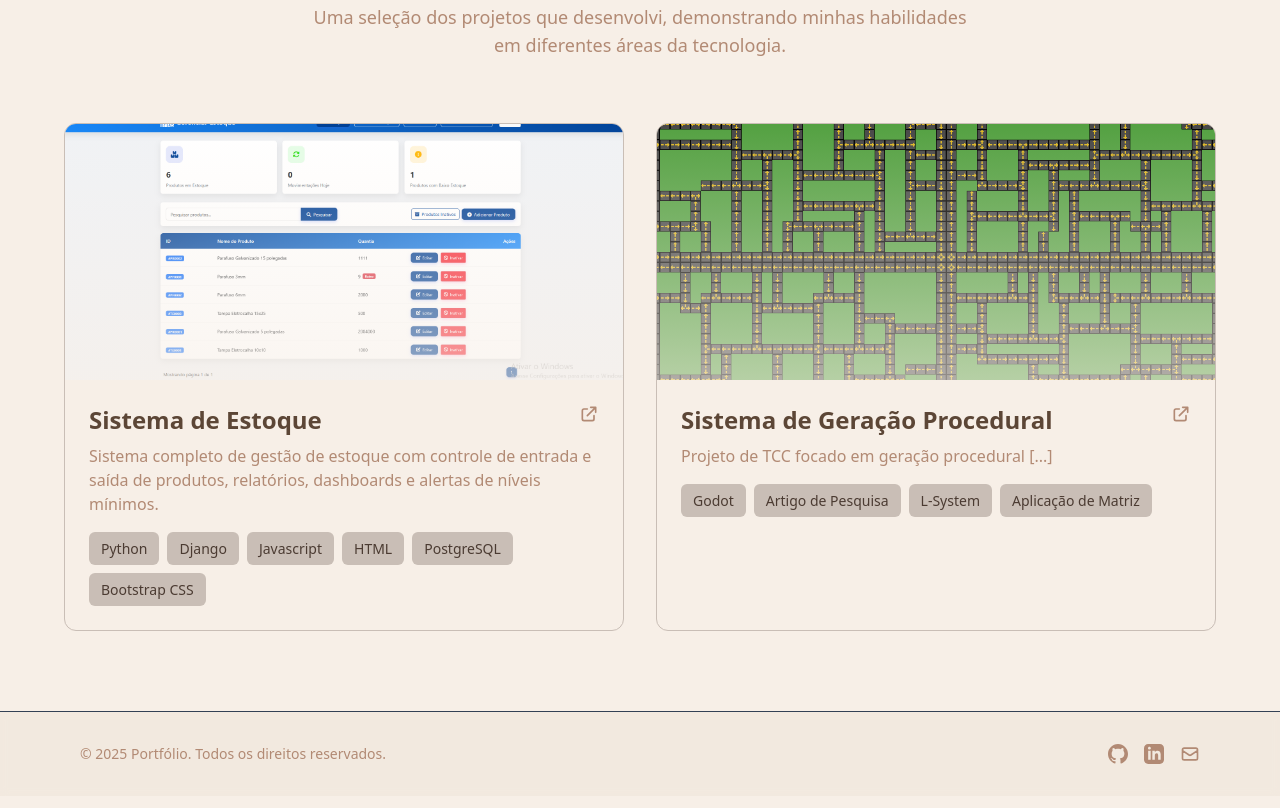
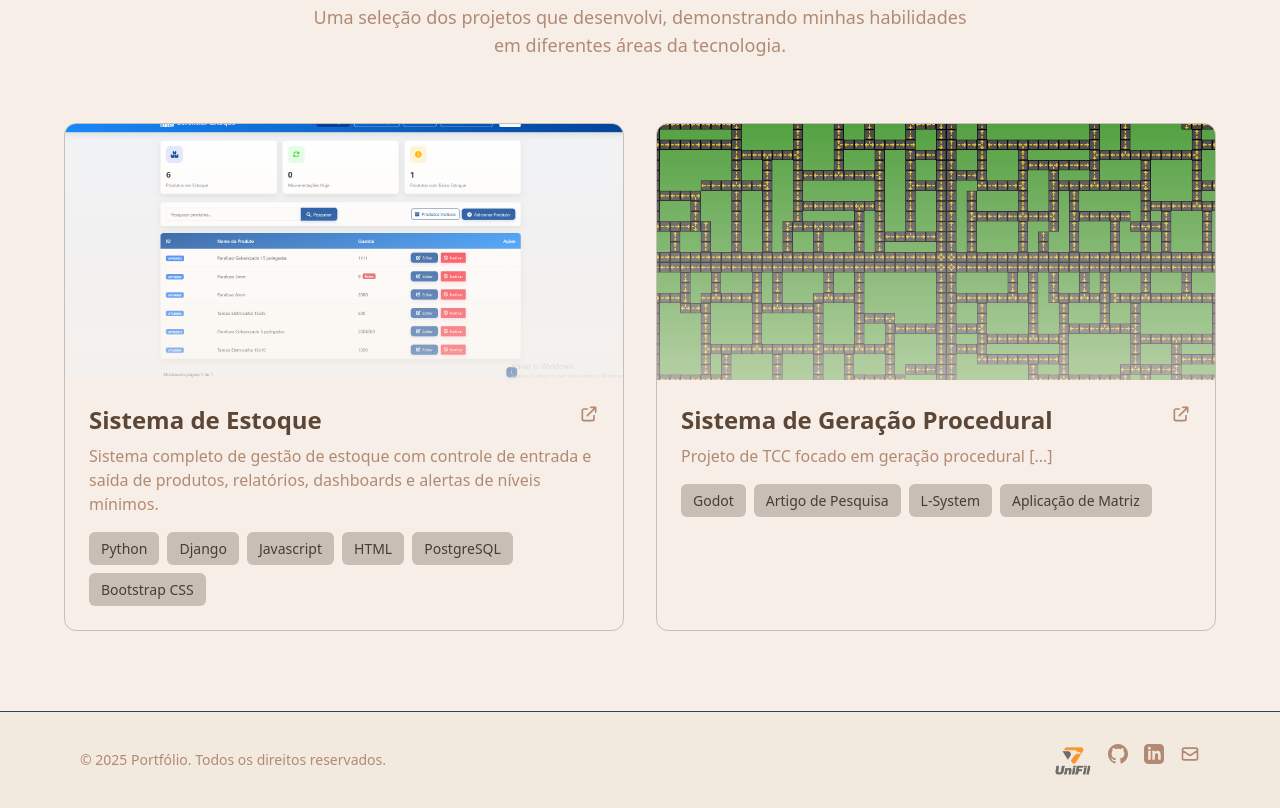
Before and after one commit to Donovan-Silva/Portifolio, a plain HTML site: page index.html in a window 1280 px wide. Shown: the part 1507-2315 px from the top of the page. Drawn offline with nearby package versions, Linux system fonts and the light colour scheme.

Commit message:
adicionada logo da faculdade
Adicionada temporariamente logo da UniFil para completar atividade de criação de portifolio

```diff
--- a/index.html
+++ b/index.html
@@ -137,8 +137,7 @@
             <div class="grid md:grid-cols-2 gap-8">
                 <a href="estoque.html" class="project-card block">
                     <div class="project-image">
-                        <img src="img/estoque_tela_1.png"
-                            alt="Sistema de Estoque" class="project-img">
+                        <img src="img/estoque_tela_1.png" alt="Sistema de Estoque" class="project-img">
                         <div class="project-overlay"></div>
                     </div>
 
@@ -174,8 +173,7 @@
 
                 <a href="geracao-procedural.html" class="project-card block">
                     <div class="project-image">
-                        <img src="img/procedural_tela_1.png"
-                            alt="Geração Procedural" class="project-img">
+                        <img src="img/procedural_tela_1.png" alt="Geração Procedural" class="project-img">
                         <div class="project-overlay"></div>
                     </div>
                     <div class="p-6">
@@ -212,6 +210,10 @@
                     © <span id="year"></span> Portfólio. Todos os direitos reservados.
                 </p>
                 <div class="flex gap-4">
+
+                    <!-- LOGO -->
+                    <img src="img/unifil_logo.png" alt="Logo" class="h-8 opacity-80 hover:opacity-100 transition">
+
                     <a href="https://github.com/Donovan-Silva" target="_blank"
                         class="text-text-muted hover:text-primary transition-colors" aria-label="GitHub">
                         <svg class="w-5 h-5" fill="currentColor" viewBox="0 0 24 24">
```
Also changed, not shown: img/unifil_logo.png (added).
